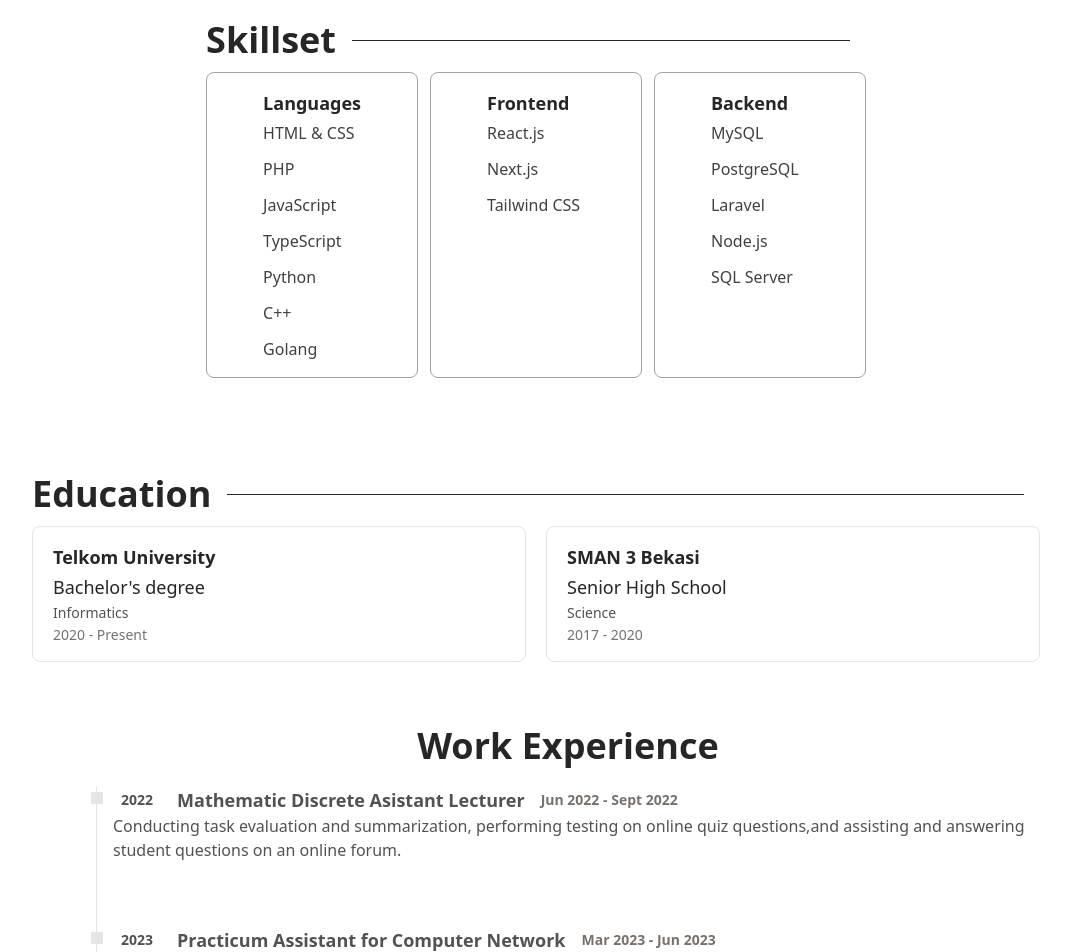
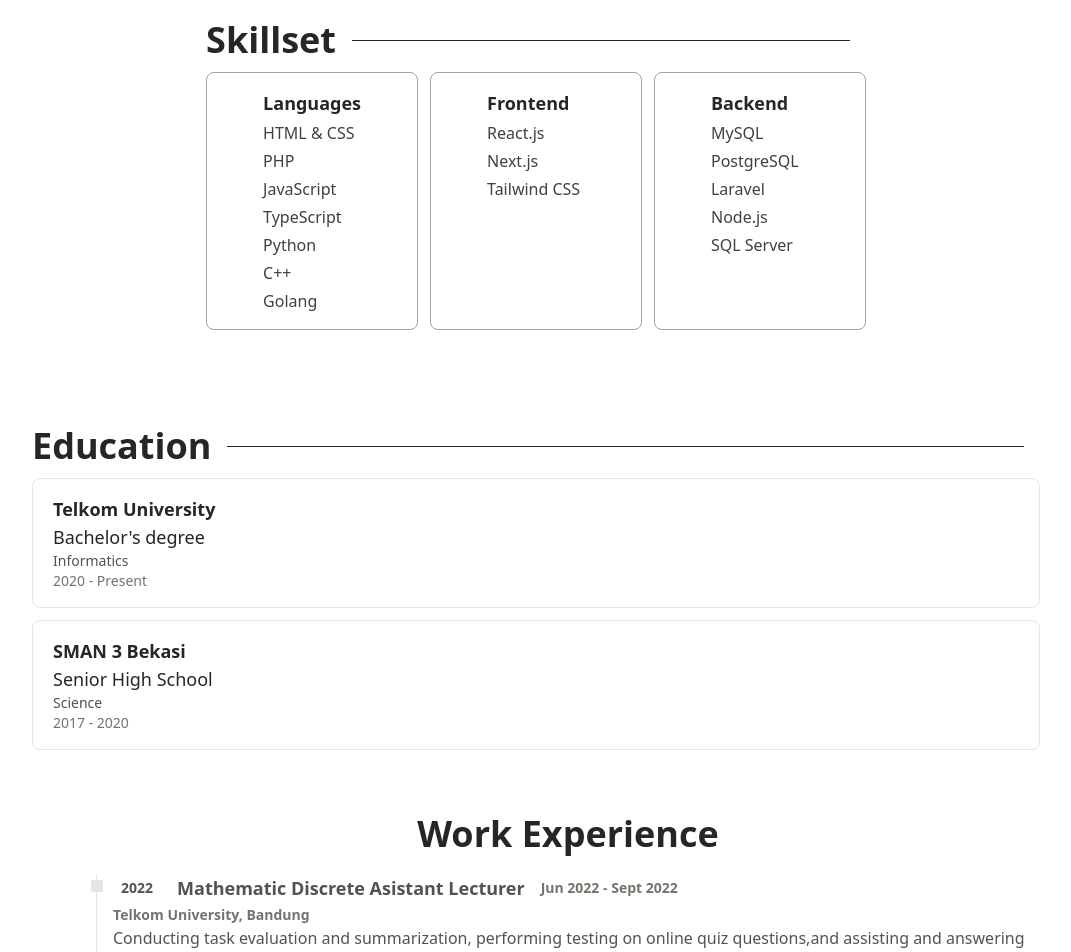
Before and after one commit to dhnstr/portfolio-project, a React (Vite) app: page / in a window 1280 px wide. Shown: the part 1140-2092 px from the top of the page, without its empty margins (104-1175 px from the left). Built offline with nearby package versions, Linux system fonts and the light colour scheme.

Commit message:
portfolio

```diff
--- a/src/components/Education.jsx
+++ b/src/components/Education.jsx
@@ -4,19 +4,19 @@ import educations from './data/educations.json';
 const Education = () => {
     return (
         <div className="px-4 space-y-4 sm:space-y-7 bg-white dark:bg-neutral-900">
-            <div className="max-w-[1040px] m-auto p-4 space-y-2 lg:space-y-3"> {/* Removed md:pl-20 */}
+            <div className="max-w-[1040px] m-auto p-4 space-y-2 lg:space-y-3">
                 <div className="flex items-center justify-between">
                     <span className="flex items-center gap-2 font-bold text-2xl md:text-3xl lg:text-4xl text-neutral-800 dark:text-neutral-100">
                         <p>Education</p>
                     </span>
                     <div className="grow border-t mx-4 border-neutral-800 dark:border-neutral-100"></div>
                 </div>
-                <div className="grid grid-cols-1 md:grid-cols-2 gap-3 lg:gap-5">
-                    {educations.map((education, index) => (
-                        <div
-                            key={index}
-                            className="rounded-lg px- py-3 md:px-5 md:py-4 border dark:border-0 border-neutral-200 dark:bg-zinc-800 text-lg space-y-0.5"
-                        >
+                {educations.map((education, index) => (
+                    <div
+                        key={index}
+                        className="rounded-lg border dark:border-0 border-neutral-200 dark:bg-zinc-800 text-lg space-y-0.5"
+                    >
+                        <div className="px-5 py-4">
                             <p className="font-bold text-neutral-800 dark:text-neutral-100">
                                 {education.school}
                             </p>
@@ -30,8 +30,8 @@ const Education = () => {
                                 {education.year}
                             </p>
                         </div>
-                    ))}
-                </div>
+                    </div>
+                ))}
             </div>
         </div>
     );
--- a/src/components/Skill.jsx
+++ b/src/components/Skill.jsx
@@ -4,14 +4,14 @@ import skills from './data/skills.json';
 const Skill = () => {
     return (
         <div className="flex flex-col md:flex-row-reverse md:gap-12 lg:gap-16 px-4 py-16 bg-white dark:bg-neutral-900">
-            <div className="max-w-[1040px] m-auto p-4 space-y-2 lg:space-y-3"> {/* Removed md:pr-20 */}
+            <div className="max-w-[1040px] m-auto p-4 space-y-2 lg:space-y-3">
                 <div className="flex items-center justify-between">
                     <span className="flex items-center gap-2 font-bold text-2xl md:text-3xl lg:text-4xl text-neutral-800 dark:text-neutral-100">
                         <p>Skillset</p>
                     </span>
                     <div className="grow border-t mx-4 border-neutral-800 dark:border-neutral-100"></div>
                 </div>
-                <div className="grid grid-cols-1 md:grid-cols-3 gap-3">
+                <div className="grid grid-cols-1 sm:grid-cols-2 md:grid-cols-3 gap-3">
                     {skills.map((skill, index) => (
                         <div
                             key={index}
@@ -20,7 +20,7 @@ const Skill = () => {
                             <p className="font-semibold text-lg text-neutral-800 dark:text-neutral-200">
                                 {skill.category}
                             </p>
-                            <div className="grid grid-cols-1 mt-1 gap-3">
+                            <div className="grid grid-cols-1 mt-1 gap-1">
                                 {skill.skills.map((skill, index) => (
                                     <p
                                         key={index}
--- a/src/components/Work.jsx
+++ b/src/components/Work.jsx
@@ -6,25 +6,29 @@ const data = [
         year: 2022,
         title: 'Mathematic Discrete Asistant Lecturer',
         duration: 'Jun 2022 - Sept 2022',
-        details: 'Conducting task evaluation and summarization, performing testing on online quiz questions,and assisting and answering student questions on an online forum.'
+        details: 'Conducting task evaluation and summarization, performing testing on online quiz questions,and assisting and answering student questions on an online forum.',
+        place: "Telkom University, Bandung"
     },
     {
         year: 2023,
         title: 'Practicum Assistant for Computer Network',
         duration: 'Mar 2023 - Jun 2023',
-        details: 'Conducting assessments on laboratory journals, explaining laboratory materials, providing assistance to students during major assignments'
+        details: 'Conducting assessments on laboratory journals, explaining laboratory materials, providing assistance to students during major assignments',
+        place: "Telkom University, Bandung"
     },
     {
         year: 2023,
         title: 'Practicum Assistant for Operating System',
         duration: 'Mar 2023 - Jun 2023',
-        details: 'Conducting assessments on laboratory journals, explaining laboratory materials, providing assistance to students during major assignments'
+        details: 'Conducting assessments on laboratory journals, explaining laboratory materials, providing assistance to students during major assignments',
+        place: "Telkom University, Bandung"
     },
     {
         year: 2023,
         title: 'IT Deveplopment',
         duration: 'Aug 2023 - Sept 2023',
-        details: 'Troubleshooting web applications Using CodeIgniter framework, created and developed a CRUD login system for an enterprise project using CodeIgniter framework.'
+        details: 'Troubleshooting web applications Using CodeIgniter framework, created and developed a CRUD login system for an enterprise project using CodeIgniter framework.',
+        place: "PT. Fajar Mas Murni, Bekasi"
     },
 ]
 const Work = () => {
@@ -38,6 +42,7 @@ const Work = () => {
                     year={item.year}
                     title={item.title}
                     duration={item.duration}
+                    place={item.place}
                     details={item.details}
                     />
                 ))}
--- a/src/components/Workitem.jsx
+++ b/src/components/Workitem.jsx
@@ -1,7 +1,7 @@
 import React from 'react'
 
 
-const Workitem = ({year, title, duration, details}) => {
+const Workitem = ({year, title, duration, place,    details}) => {
     return (
     <ol className='flex flex-col md:flex-row relative border-l border-stone-200'>
         <il className='mb-16 ml-4'>
@@ -10,6 +10,9 @@ const Workitem = ({year, title, duration, details}) => {
                 <span className='inline-block px-2 py-1 font-semibold text-neutral-600 bg-white'>{year}</span>
                 <span className='text-lg font-bold text-neutral-600 dark:text-neutral-200'>{title}</span>
                 <span className='my-1 text-sm font-semibold leading-none text-stone-500'>{duration}</span>
+            </p>
+            <p>
+            <span className='my-1 text-sm font-semibold leading-none  text-stone-500'>{place}</span>
             </p>
             <p>
             <span className='my-2 text-base font-normal text-neutral-600 dark:text-neutral-400'>{details}</span>
```
